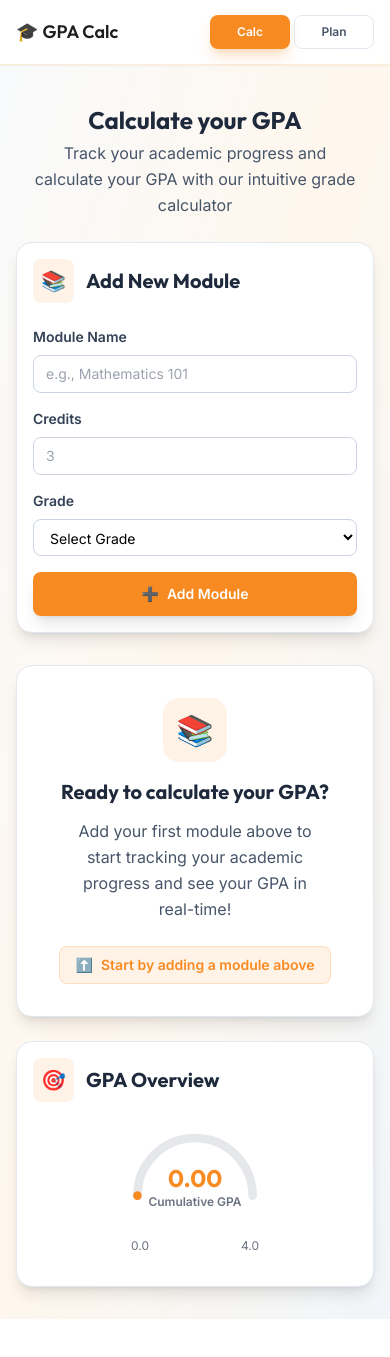
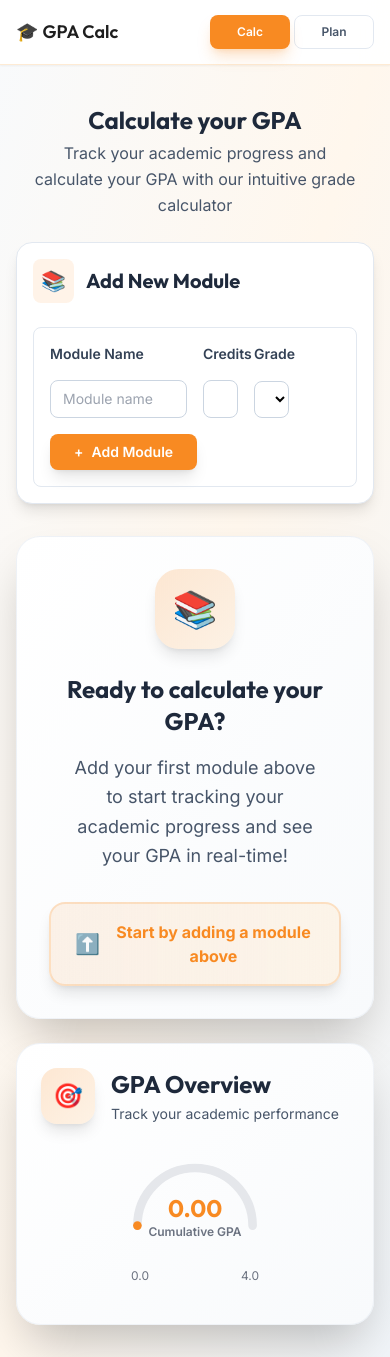
Before and after one commit to Danidu-Muhandiram/GPA-Calculator, a React (Create React App) app: page / in a window 390 px wide. Before the commit the page ends 1319 px from the top, so only its background shows below. Built offline with nearby package versions, Linux system fonts and the light colour scheme.

Commit message:
change GPA calculator to support multiple form sets, improve input handling, and improve UI layout

```diff
--- a/src/components/GpaCalculator.tsx
+++ b/src/components/GpaCalculator.tsx
@@ -8,25 +8,79 @@ interface Module {
   grade: string;
 }
 
+// Interface for form sets
+interface FormSet {
+  id: string;
+  module: Module;
+  isEditing: boolean;
+}
+
 // Main GPA Calculator component
 const GpaCalculator: React.FC = () => {
   const [modules, setModules] = useState<Module[]>([]);
-  const [currentModule, setCurrentModule] = useState<Module>({
-    id: '',
-    name: '',
-    credits: 0,
-    grade: ''
-  });
+  const [formSets, setFormSets] = useState<FormSet[]>([
+    {
+      id: 'default',
+      module: { id: '', name: '', credits: 0, grade: '' },
+      isEditing: true
+    }
+  ]);
+
+  // Add a new form set
+  const addNewFormSet = () => {
+    const newFormSet: FormSet = {
+      id: Date.now().toString(),
+      module: { id: '', name: '', credits: 0, grade: '' },
+      isEditing: true
+    };
+    setFormSets([...formSets, newFormSet]);
+  };
+
+  // Remove a form set
+  const removeFormSet = (formSetId: string) => {
+    if (formSets.length > 1) {
+      setFormSets(formSets.filter(fs => fs.id !== formSetId));
+    }
+  };
 
   // Add a new module to the list
-  const addModule = () => {
-    if (currentModule.name && currentModule.credits > 0 && currentModule.grade) {
+  const addModule = (formSetId: string) => {
+    const formSet = formSets.find(fs => fs.id === formSetId);
+    if (formSet && formSet.module.name && formSet.module.credits > 0 && formSet.module.grade) {
       const newModule = {
-        ...currentModule,
-        id: Date.now().toString() // simple ID generation
+        ...formSet.module,
+        id: Date.now().toString()
       };
       setModules([...modules, newModule]);
-      setCurrentModule({ id: '', name: '', credits: 0, grade: '' }); // reset form
+
+      // Update the form set to show as added
+      setFormSets(formSets.map(fs =>
+        fs.id === formSetId
+          ? { ...fs, module: newModule, isEditing: false }
+          : fs
+      ));
+    }
+  };
+
+  // Update a form set
+  const updateFormSet = (formSetId: string, field: keyof Module, value: string | number) => {
+    setFormSets(formSets.map(fs =>
+      fs.id === formSetId
+        ? { ...fs, module: { ...fs.module, [field]: value } }
+        : fs
+    ));
+  };
+
+  // Edit an existing module
+  const editModule = (moduleId: string) => {
+    const module = modules.find(m => m.id === moduleId);
+    if (module) {
+      const newFormSet: FormSet = {
+        id: Date.now().toString(),
+        module: { ...module },
+        isEditing: true
+      };
+      setFormSets([...formSets, newFormSet]);
     }
   };
 
@@ -35,12 +89,10 @@ const GpaCalculator: React.FC = () => {
     setModules(modules.filter(module => module.id !== id));
   };
 
-  // Handle input changes
+  // Handle input changes (legacy function - no longer needed)
   const handleInputChange = (field: keyof Module, value: string | number) => {
-    setCurrentModule(prev => ({
-      ...prev,
-      [field]: value
-    }));
+    // This function is no longer used in the new multi-form system
+    // All input changes are handled by updateFormSet function
   };
 
   // Calculate GPA based on modules
@@ -96,73 +148,105 @@ const GpaCalculator: React.FC = () => {
           <h3 className="text-xl sm:text-2xl font-bold text-slate-800 font-display">Add New Module</h3>
         </div>
 
-        <div className="grid grid-cols-1 sm:grid-cols-2 lg:grid-cols-4 gap-4 sm:gap-6">
+        {/* Module Input Table */}
+        <div className="bg-white rounded-lg border border-slate-200 p-4">
+          {/* Headers */}
+          <div className="grid grid-cols-12 gap-4 mb-4">
+            <div className="col-span-6">
+              <h4 className="text-sm font-semibold text-slate-700">Module Name</h4>
+            </div>
+            <div className="col-span-2 text-center">
+              <h4 className="text-sm font-semibold text-slate-700">Credits</h4>
+            </div>
+            <div className="col-span-2 text-center">
+              <h4 className="text-sm font-semibold text-slate-700">Grade</h4>
+            </div>
+            <div className="col-span-2"></div>
+          </div>
+
+          {/* Module Rows */}
+          {formSets.map((formSet, index) => (
+            <div key={formSet.id} className="grid grid-cols-12 gap-4 mb-4 items-center">
               {/* Module Name Input */}
-          <div className="sm:col-span-2 lg:col-span-2">
-            <label className="block text-sm font-semibold text-slate-700 mb-2 sm:mb-3">
-              Module Name
-            </label>
+              <div className="col-span-6">
                 <input
                   type="text"
-              value={currentModule.name}
-              onChange={(e) => handleInputChange('name', e.target.value)}
-              placeholder="e.g., Mathematics 101"
-              className="w-full px-3 sm:px-4 py-2 sm:py-3 border border-slate-300 rounded-lg sm:rounded-xl focus:outline-none focus:ring-2 focus:ring-primary/20 focus:border-primary transition-all duration-200 bg-white hover:border-slate-400 text-sm sm:text-base"
+                  value={formSet.module.name}
+                  onChange={(e) => updateFormSet(formSet.id, 'name', e.target.value)}
+                  placeholder="Module name"
+                  className="w-full px-3 py-2 border border-slate-300 rounded-lg focus:outline-none focus:ring-2 focus:ring-primary/20 focus:border-primary transition-all duration-200 bg-white hover:border-slate-400 text-sm"
                 />
               </div>
 
               {/* Credits Input */}
-          <div>
-            <label className="block text-sm font-semibold text-slate-700 mb-2 sm:mb-3">
-              Credits
-            </label>
+              <div className="col-span-2">
                 <input
                   type="number"
-              value={currentModule.credits || ''}
-              onChange={(e) => handleInputChange('credits', parseInt(e.target.value) || 0)}
+                  value={formSet.module.credits || ''}
+                  onChange={(e) => updateFormSet(formSet.id, 'credits', parseInt(e.target.value) || 0)}
                   placeholder="3"
                   min="1"
                   max="10"
-              className="w-full px-3 sm:px-4 py-2 sm:py-3 border border-slate-300 rounded-lg sm:rounded-xl focus:outline-none focus:ring-2 focus:ring-primary/20 focus:border-primary transition-all duration-200 bg-white hover:border-slate-400 text-sm sm:text-base"
+                  className="w-full px-3 py-2 border border-slate-300 rounded-lg focus:outline-none focus:ring-2 focus:ring-primary/20 focus:border-primary transition-all duration-200 bg-white hover:border-slate-400 text-sm text-center"
                 />
               </div>
 
               {/* Grade Select */}
-          <div>
-            <label className="block text-sm font-semibold text-slate-700 mb-2 sm:mb-3">
-              Grade
-            </label>
+              <div className="col-span-2">
                 <select
-              value={currentModule.grade}
-              onChange={(e) => handleInputChange('grade', e.target.value)}
-              className="w-full px-3 sm:px-4 py-2 sm:py-3 border border-slate-300 rounded-lg sm:rounded-xl focus:outline-none focus:ring-2 focus:ring-primary/20 focus:border-primary transition-all duration-200 bg-white hover:border-slate-400 text-sm sm:text-base"
+                  value={formSet.module.grade}
+                  onChange={(e) => updateFormSet(formSet.id, 'grade', e.target.value)}
+                  className="w-full px-3 py-2 border border-slate-300 rounded-lg focus:outline-none focus:ring-2 focus:ring-primary/20 focus:border-primary transition-all duration-200 bg-white hover:border-slate-400 text-sm text-center"
                 >
                   <option value="">Select Grade</option>
-              <option value="A+">A+ (4.0)</option>
-              <option value="A">A (4.0)</option>
-              <option value="A-">A- (3.7)</option>
-              <option value="B+">B+ (3.3)</option>
-              <option value="B">B (3.0)</option>
-              <option value="B-">B- (2.7)</option>
-              <option value="C+">C+ (2.3)</option>
-              <option value="C">C (2.0)</option>
-              <option value="C-">C- (1.7)</option>
-              <option value="D+">D+ (1.3)</option>
-              <option value="D">D (1.0)</option>
-              <option value="F">F (0.0)</option>
+                  <option value="A+">A+</option>
+                  <option value="A">A</option>
+                  <option value="A-">A-</option>
+                  <option value="B+">B+</option>
+                  <option value="B">B</option>
+                  <option value="B-">B-</option>
+                  <option value="C+">C+</option>
+                  <option value="C">C</option>
+                  <option value="C-">C-</option>
+                  <option value="D+">D+</option>
+                  <option value="D">D</option>
+                  <option value="F">F</option>
                 </select>
               </div>
+
+              {/* Remove Button */}
+              <div className="col-span-2 flex justify-end">
+                {formSets.length > 1 && (
+                  <button
+                    onClick={() => removeFormSet(formSet.id)}
+                    className="w-8 h-8 bg-red-500 text-white rounded-full hover:bg-red-600 transition-all duration-200 flex items-center justify-center"
+                  >
+                    <span className="text-sm">−</span>
+                  </button>
+                )}
               </div>
+            </div>
+          ))}
 
           {/* Add Module Button */}
-        <div className="mt-4 sm:mt-6">
+          <div className="mt-4">
             <button
-            onClick={addModule}
-            className="bg-primary text-white px-6 sm:px-8 py-3 sm:py-4 rounded-lg sm:rounded-xl hover:bg-primary/90 transition-all duration-300 font-semibold shadow-lg hover:shadow-xl transform hover:scale-105 flex items-center gap-2 text-sm sm:text-base w-full sm:w-auto justify-center"
+              onClick={() => {
+                // Add all valid modules at once
+                formSets.forEach(formSet => {
+                  if (formSet.module.name && formSet.module.credits > 0 && formSet.module.grade) {
+                    addModule(formSet.id);
+                  }
+                });
+                // Add new empty form
+                addNewFormSet();
+              }}
+              className="bg-primary text-white px-6 py-2 rounded-lg hover:bg-primary/90 transition-all duration-300 font-semibold shadow-lg hover:shadow-xl transform hover:scale-105 flex items-center gap-2 text-sm"
             >
-            <span>➕</span>
+              <span>+</span>
               Add Module
             </button>
+          </div>
         </div>
       </div>
 
@@ -170,16 +254,16 @@ const GpaCalculator: React.FC = () => {
       <div className="grid grid-cols-1 lg:grid-cols-2 gap-6 sm:gap-8">
         {/* Empty State */}
         {modules.length === 0 && (
-          <div className="bg-white rounded-2xl shadow-lg border border-slate-200 p-8 sm:p-16 text-center animate-scale-in">
-            <div className="w-16 h-16 sm:w-20 sm:h-20 bg-primary/10 rounded-2xl flex items-center justify-center mx-auto mb-4 sm:mb-6">
-              <span className="text-3xl sm:text-4xl">📚</span>
+          <div className="bg-gradient-to-br from-white to-slate-50 rounded-3xl shadow-2xl border border-slate-200/50 p-8 sm:p-16 text-center animate-scale-in backdrop-blur-sm">
+            <div className="w-20 h-20 sm:w-24 sm:h-24 bg-gradient-to-br from-primary/20 to-orange-200/30 rounded-3xl flex items-center justify-center mx-auto mb-6 sm:mb-8 shadow-lg">
+              <span className="text-4xl sm:text-5xl">📚</span>
             </div>
-            <h3 className="text-xl sm:text-2xl font-bold text-slate-800 mb-3 sm:mb-4 font-display">Ready to calculate your GPA?</h3>
-            <p className="text-base sm:text-lg text-slate-600 mb-6 sm:mb-8 max-w-2xl mx-auto leading-relaxed px-4">
+            <h3 className="text-2xl sm:text-3xl font-bold text-slate-800 mb-4 sm:mb-6 font-display">Ready to calculate your GPA?</h3>
+            <p className="text-lg sm:text-xl text-slate-600 mb-8 sm:mb-10 max-w-2xl mx-auto leading-relaxed px-4">
               Add your first module above to start tracking your academic progress and see your GPA in real-time!
             </p>
-            <div className="inline-flex items-center gap-2 text-primary font-semibold bg-primary/10 px-4 sm:px-6 py-2 sm:py-3 rounded-lg sm:rounded-xl border border-primary/20 text-sm sm:text-base">
-              <span>⬆️</span>
+            <div className="inline-flex items-center gap-3 text-primary font-bold bg-gradient-to-r from-primary/10 to-orange-100/50 px-6 sm:px-8 py-4 sm:py-5 rounded-2xl border-2 border-primary/20 text-base sm:text-lg shadow-lg hover:shadow-xl transition-all duration-300 transform hover:scale-105">
+              <span className="text-xl">⬆️</span>
               <span>Start by adding a module above</span>
             </div>
           </div>
@@ -187,12 +271,15 @@ const GpaCalculator: React.FC = () => {
 
         {/* Modules Summary */}
         {modules.length > 0 && (
-          <div className="bg-white rounded-2xl shadow-lg border border-slate-200 p-4 sm:p-8">
-            <div className="flex items-center gap-3 mb-6 sm:mb-8">
-              <div className="p-2 bg-primary/10 rounded-lg">
-                <span className="text-xl sm:text-2xl">📊</span>
+          <div className="bg-gradient-to-br from-white to-slate-50 rounded-3xl shadow-2xl border border-slate-200/50 p-6 sm:p-10 backdrop-blur-sm">
+            <div className="flex items-center gap-4 mb-8">
+              <div className="p-3 bg-gradient-to-br from-primary/20 to-orange-200/30 rounded-2xl shadow-lg">
+                <span className="text-2xl sm:text-3xl">📊</span>
               </div>
-              <h3 className="text-xl sm:text-2xl font-bold text-slate-800 font-display">Your Modules</h3>
+              <div>
+                <h3 className="text-2xl sm:text-3xl font-bold text-slate-800 font-display">Your Modules</h3>
+                <p className="text-slate-600 text-sm sm:text-base mt-1">Track your academic progress</p>
+              </div>
             </div>
 
             <div className="space-y-4">
@@ -207,31 +294,41 @@ const GpaCalculator: React.FC = () => {
                 };
 
                 return (
-                  <div key={module.id} className={`flex items-center justify-between p-3 sm:p-5 rounded-lg sm:rounded-xl border-l-4 ${getGradeColor(module.grade)} hover:shadow-lg transition-all duration-300 transform hover:scale-[1.01]`}>
+                  <div key={module.id} className={`flex items-center justify-between p-4 sm:p-6 rounded-2xl border-l-4 ${getGradeColor(module.grade)} hover:shadow-xl transition-all duration-300 transform hover:scale-[1.02] bg-white/80 backdrop-blur-sm`}>
                     <div className="flex-1 min-w-0">
-                      <div className="flex flex-col sm:flex-row sm:items-center gap-2 sm:gap-3 mb-1">
-                        <h4 className="font-semibold text-slate-800 text-sm sm:text-base truncate">{module.name}</h4>
-                        <span className={`px-2 py-1 rounded-full text-xs font-semibold ${
-                          gradePoint >= 3.7 ? 'bg-gradient-to-r from-green-500 to-emerald-500 text-white shadow-lg' :
-                          gradePoint >= 3.0 ? 'bg-gradient-to-r from-primary to-orange-600 text-white shadow-lg' :
-                          gradePoint >= 2.0 ? 'bg-gradient-to-r from-orange-400 to-orange-500 text-white shadow-lg' :
-                          'bg-gradient-to-r from-red-500 to-red-600 text-white shadow-lg'
+                      <div className="flex flex-col sm:flex-row sm:items-center gap-3 sm:gap-4 mb-2">
+                        <h4 className="font-bold text-slate-800 text-base sm:text-lg truncate">{module.name}</h4>
+                        <span className={`px-3 py-2 rounded-xl text-sm font-bold shadow-lg ${
+                          gradePoint >= 3.7 ? 'bg-gradient-to-r from-green-500 to-emerald-500 text-white' :
+                          gradePoint >= 3.0 ? 'bg-gradient-to-r from-primary to-orange-600 text-white' :
+                          gradePoint >= 2.0 ? 'bg-gradient-to-r from-orange-400 to-orange-500 text-white' :
+                          'bg-gradient-to-r from-red-500 to-red-600 text-white'
                         }`}>
                           {module.grade}
                         </span>
                       </div>
-                      <div className="flex items-center gap-2 sm:gap-3 text-xs sm:text-sm text-slate-600">
+                      <div className="flex items-center gap-3 sm:gap-4 text-sm sm:text-base text-slate-600 font-medium">
                         <span>{module.credits} credits</span>
                         <span>•</span>
                         <span>{gradePoint.toFixed(1)} GPA points</span>
                       </div>
                     </div>
+                    <div className="flex items-center gap-3">
+                      <button
+                        onClick={() => editModule(module.id)}
+                        className="text-slate-500 hover:text-primary hover:bg-primary/10 p-3 rounded-xl transition-all duration-300 flex-shrink-0 shadow-sm hover:shadow-md"
+                        title="Edit module"
+                      >
+                        ✏️
+                      </button>
                       <button
                         onClick={() => removeModule(module.id)}
-                      className="text-slate-500 hover:text-red-600 hover:bg-red-50 p-2 sm:p-3 rounded-lg sm:rounded-xl transition-all duration-300 flex-shrink-0"
+                        className="text-slate-500 hover:text-red-600 hover:bg-red-50 p-3 rounded-xl transition-all duration-300 flex-shrink-0 shadow-sm hover:shadow-md"
+                        title="Remove module"
                       >
                         🗑️
                       </button>
+                    </div>
                   </div>
                 );
               })}
@@ -240,12 +337,15 @@ const GpaCalculator: React.FC = () => {
         )}
 
         {/* GPA Circular Progress */}
-        <div className="bg-white rounded-2xl shadow-lg border border-slate-200 p-4 sm:p-8 animate-scale-in">
-          <div className="flex items-center gap-3 mb-6 sm:mb-8">
-            <div className="p-2 bg-primary/10 rounded-lg">
-              <span className="text-xl sm:text-2xl">🎯</span>
+        <div className="bg-gradient-to-br from-white to-slate-50 rounded-3xl shadow-2xl border border-slate-200/50 p-6 sm:p-10 animate-scale-in backdrop-blur-sm">
+          <div className="flex items-center gap-4 mb-8">
+            <div className="p-3 bg-gradient-to-br from-primary/20 to-orange-200/30 rounded-2xl shadow-lg">
+              <span className="text-2xl sm:text-3xl">🎯</span>
             </div>
-            <h3 className="text-xl sm:text-2xl font-bold text-slate-800 font-display">GPA Overview</h3>
+            <div>
+              <h3 className="text-2xl sm:text-3xl font-bold text-slate-800 font-display">GPA Overview</h3>
+              <p className="text-slate-600 text-sm sm:text-base mt-1">Track your academic performance</p>
+            </div>
           </div>
 
           <div className="flex flex-col items-center">
@@ -298,22 +398,22 @@ const GpaCalculator: React.FC = () => {
 
             {/* Summary Stats */}
             {modules.length > 0 && (
-              <div className="grid grid-cols-3 gap-2 sm:gap-4 w-full">
-                <div className="bg-slate-50 rounded-lg sm:rounded-xl p-3 sm:p-4 text-center hover:shadow-lg transition-all duration-300 border border-slate-200">
-                  <div className="text-lg sm:text-xl font-bold text-slate-800">{modules.length}</div>
-                  <div className="text-xs sm:text-sm font-medium text-slate-600">Modules</div>
+              <div className="grid grid-cols-3 gap-4 sm:gap-6 w-full">
+                <div className="bg-gradient-to-br from-white to-slate-50 rounded-2xl p-4 sm:p-6 text-center hover:shadow-xl transition-all duration-300 border border-slate-200/50 shadow-lg backdrop-blur-sm">
+                  <div className="text-xl sm:text-2xl font-bold text-slate-800">{modules.length}</div>
+                  <div className="text-sm sm:text-base font-semibold text-slate-600">Modules</div>
                 </div>
-                <div className="bg-slate-50 rounded-lg sm:rounded-xl p-3 sm:p-4 text-center hover:shadow-lg transition-all duration-300 border border-slate-200">
-                  <div className="text-lg sm:text-xl font-bold text-slate-800">
+                <div className="bg-gradient-to-br from-white to-slate-50 rounded-2xl p-4 sm:p-6 text-center hover:shadow-xl transition-all duration-300 border border-slate-200/50 shadow-lg backdrop-blur-sm">
+                  <div className="text-xl sm:text-2xl font-bold text-slate-800">
                     {modules.reduce((sum, module) => sum + module.credits, 0)}
                   </div>
-                  <div className="text-xs sm:text-sm font-medium text-slate-600">Credits</div>
+                  <div className="text-sm sm:text-base font-semibold text-slate-600">Credits</div>
                 </div>
-                <div className="bg-slate-50 rounded-lg sm:rounded-xl p-3 sm:p-4 text-center hover:shadow-lg transition-all duration-300 border border-slate-200">
-                  <div className="text-lg sm:text-xl font-bold text-slate-800">
+                <div className="bg-gradient-to-br from-white to-slate-50 rounded-2xl p-4 sm:p-6 text-center hover:shadow-xl transition-all duration-300 border border-slate-200/50 shadow-lg backdrop-blur-sm">
+                  <div className="text-xl sm:text-2xl font-bold text-slate-800">
                     {modules.length > 0 ? calculateTotalGradePoints().toFixed(1) : '0.0'}
                   </div>
-                  <div className="text-xs sm:text-sm font-medium text-slate-600">Points</div>
+                  <div className="text-sm sm:text-base font-semibold text-slate-600">Points</div>
                 </div>
               </div>
             )}
```
Lines whose indentation alone changed are shown as unchanged.
